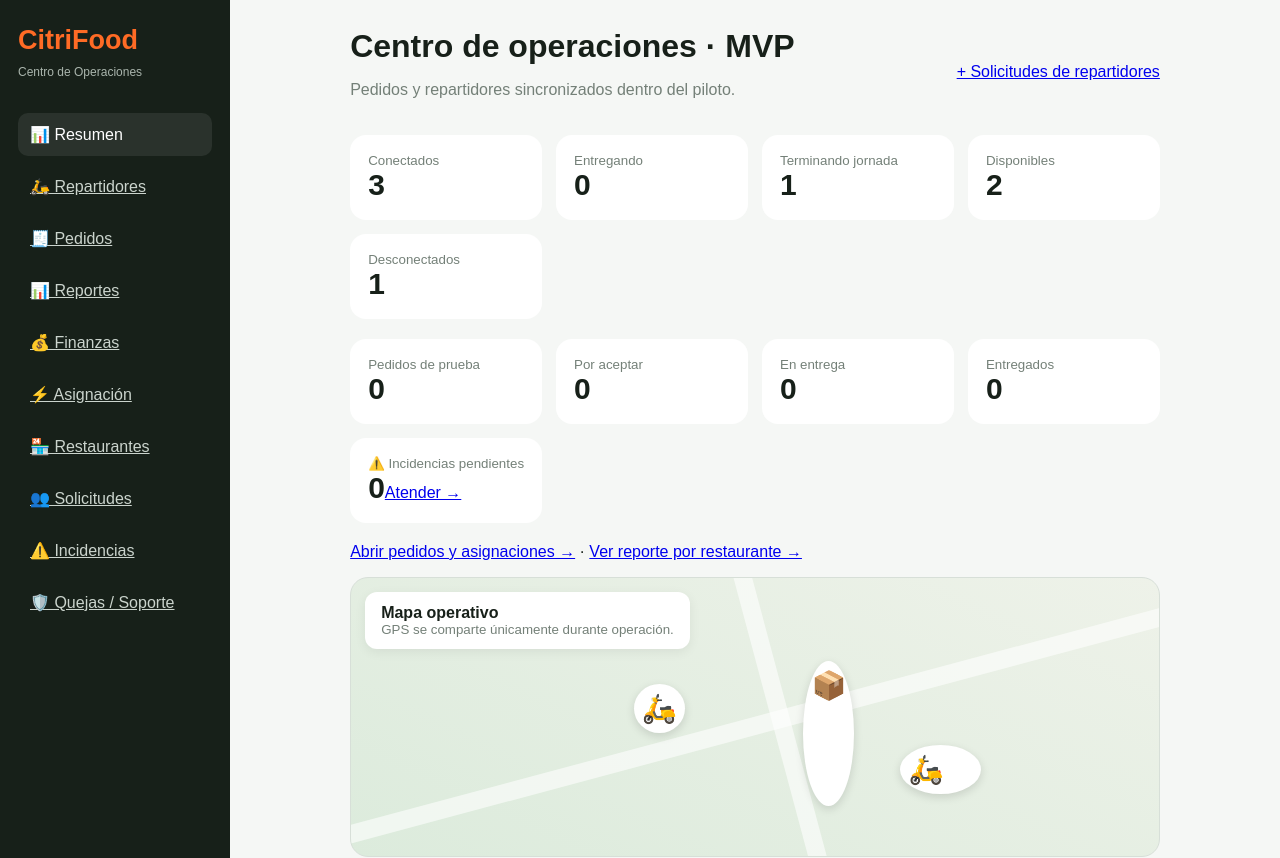
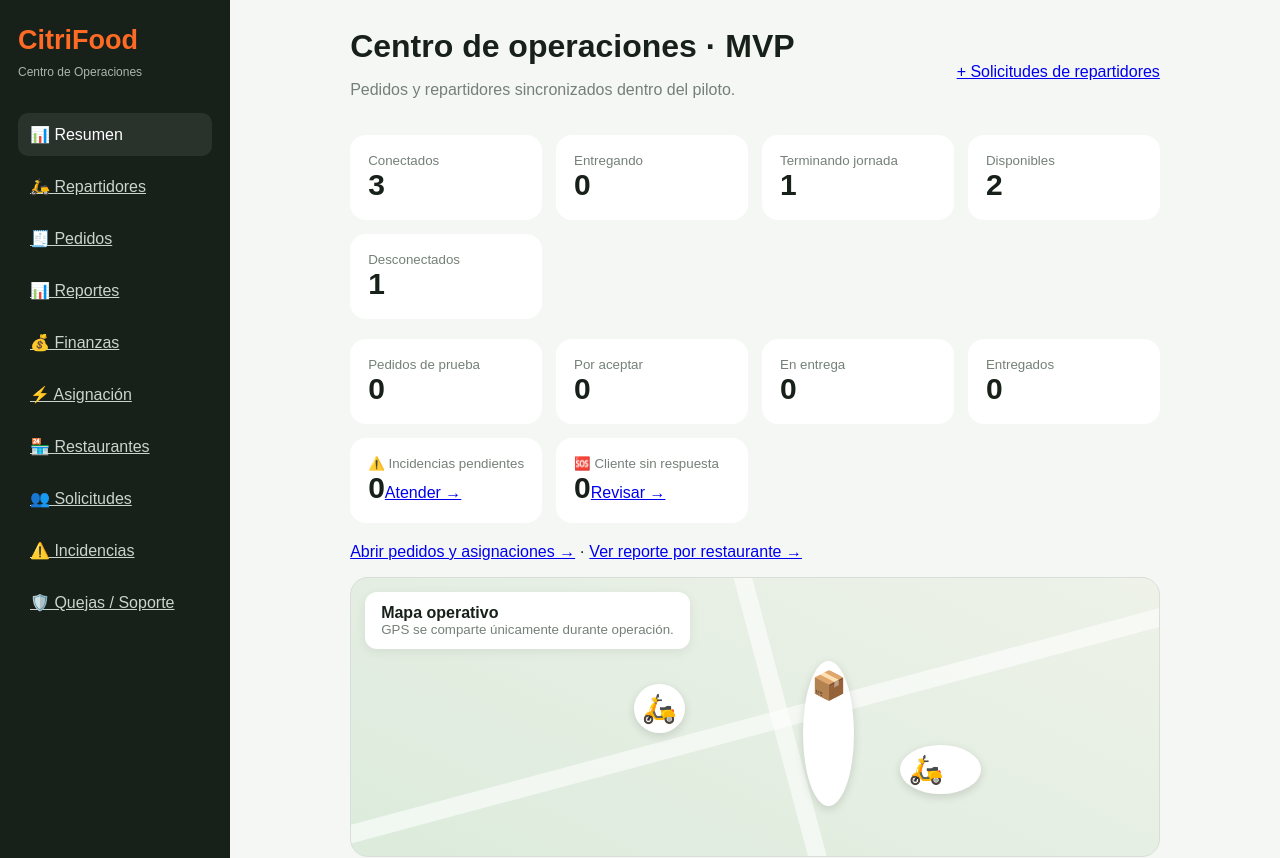
Before and after one commit to SAHA890822HNLLRL08/citrifood, a Next.js app: page /operaciones in a window 1280 px wide. Shown: the top 858 px of the page. Built offline with nearby package versions, Linux system fonts and the light colour scheme.

Commit message:
feat: surface no-response support cases in operations

```diff
--- a/app/operaciones/page.js
+++ b/app/operaciones/page.js
@@ -48,7 +48,7 @@ export default function Operations(){
    <section className="stats">
     <article><small>Pedidos de prueba</small><b>{orders.length}</b></article><article><small>Por aceptar</small><b>{orders.filter(o=>o.status==="Nuevo").length}</b></article>
     <article><small>En entrega</small><b>{orders.filter(o=>o.status==="En entrega").length}</b></article><article><small>Entregados</small><b>{orders.filter(o=>o.status==="Entregado").length}</b></article>
-    <article><small>⚠️ Incidencias pendientes</small><b>{orders.filter(o=>o.deliveryIssue&&!o.deliveryIssue.resolvedAt).length}</b><a href="/operaciones/pedidos">Atender →</a></article>
+    <article><small>⚠️ Incidencias pendientes</small><b>{orders.filter(o=>o.deliveryIssue&&!o.deliveryIssue.resolvedAt).length}</b><a href="/operaciones/pedidos">Atender →</a></article><article><small>🆘 Cliente sin respuesta</small><b>{orders.filter(o=>o.supportReview?.type==="customer_no_response"&&o.supportReview?.status==="Pendiente").length}</b><a href="/operaciones/pedidos">Revisar →</a></article>
    </section>
    <p><a href="/operaciones/pedidos">Abrir pedidos y asignaciones →</a> · <a href="/operaciones/reportes">Ver reporte por restaurante →</a></p>
    <section className="mapmock"><div className="maplabel"><b>Mapa operativo</b><small>GPS se comparte únicamente durante operación.</small></div><i className="pin p1">🛵</i><i className="pin p2">🛵</i><i className="pin p3">📦</i></section>
```
